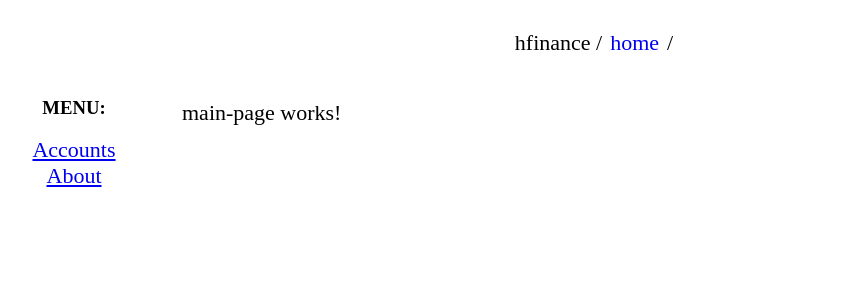
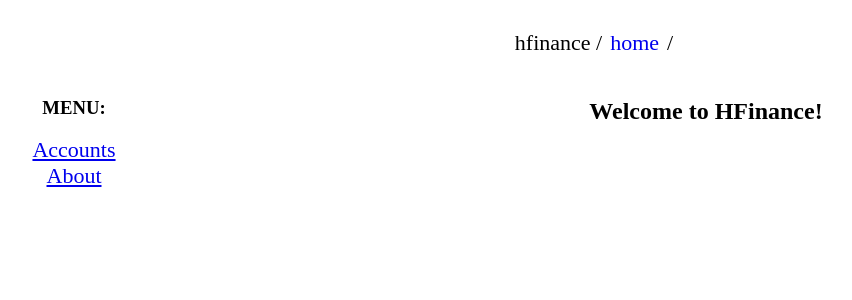
Before and after one commit to andrew20242/hfinance_front, an Angular app: page /home in a window 1280 px wide. Shown: the top 300 px of the page, without its empty margins (42-894 px from the left). Built offline with nearby package versions, Linux system fonts and the light colour scheme.

Commit message:
add main page welcome

```diff
--- a/src/app/pages/main-page/main-page.component.html
+++ b/src/app/pages/main-page/main-page.component.html
@@ -1 +1,3 @@
-<p>main-page works!</p>
+<div class="home-div">
+  <h2>Welcome to HFinance!</h2>
+</div>
--- a/src/app/pages/main-page/main-page.component.scss
+++ b/src/app/pages/main-page/main-page.component.scss
@@ -0,0 +1,4 @@
+.home-div {
+  display: flex;
+  justify-content: center;
+}
```
